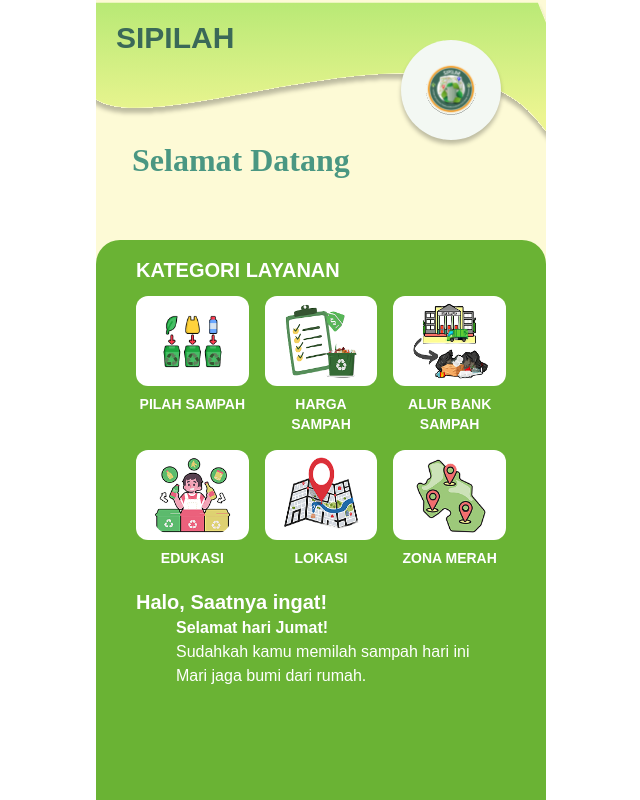
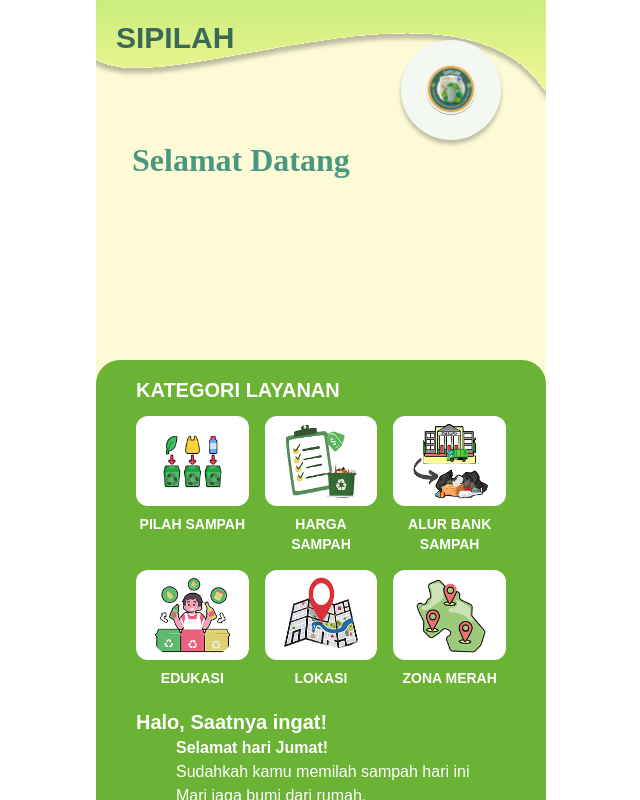
Before and after one commit to raihanrahman90/bank-sampah, a Next.js app: page /home in a window 1280 px wide. Shown: the whole page, without its empty margins (319-959 px from the left). Built offline with nearby package versions, Linux system fonts and the light colour scheme.

Commit message:
fix header

```diff
--- a/src/app/component/header.tsx
+++ b/src/app/component/header.tsx
@@ -6,15 +6,7 @@ type HeaderProps = {
 
 const Header = ({ title, image }: HeaderProps) => {
   return (
-    <div className="relative w-full h-[15vh] mb-[-40px] md:mb-0">
-      <Image
-        src="/images/header-background.svg"
-        alt="Header background"
-        height={100}
-        width={100}
-        className="z-0 h-[240px] mt-[-20px] w-full absolute"
-        priority
-      />
+    <div className="relative w-full h-[15vh] mb-[-40px] md:mb-0 bg-[url('/images/header-background.svg')] bg-cover bg-center">
       <div className="max-w-[550px] relative mx-auto">
         <div className="w-[80%] absolute top-5 left-5 z-10 ">
           <h1
@@ -24,8 +16,8 @@ const Header = ({ title, image }: HeaderProps) => {
         </div>
 
         {image && image.trim() !== "" && (
-          <div className="aspect-square h-25 rounded-full overflow-hidden bg-custom-background md:right-[10%] right-10 top-10 absolute shadow-[0px_4px_4px_0px_#00000040] p-5">
-            <img src={image} alt="gambar halaman" className="h-[60px]" />
+          <div className="aspect-square sm:h-25 h-15 rounded-full overflow-hidden bg-custom-background md:right-[10%] sm:right-10 sm:top-10 right-5 top-5 absolute shadow-[0px_4px_4px_0px_#00000040] sm:p-5">
+            <img src={image} alt="gambar halaman" className="h-full" />
           </div>
         )}
       </div>
--- a/src/app/component/template.tsx
+++ b/src/app/component/template.tsx
@@ -9,7 +9,7 @@ interface PageTemplateProps {
 
 export default function PageTemplate({ title, image, children }: PageTemplateProps) {
   return (
-    <div className="h-[100vh] bg-custom-primary max-w-[450px] mx-auto overflow-hidden">
+    <div className="h-[100vh] bg-custom-primary max-w-[450px] mx-auto overflow-hidden bg-cover bg-center">
       <Header title={title} image={image} />
       <div
         className="flex flex-col items-start justify-start w-full
--- a/src/app/home/page.tsx
+++ b/src/app/home/page.tsx
@@ -54,10 +54,9 @@ export default function Home() {
       </div>
       <div
         className="flex flex-col items-start justify-start
-             sm:items-center h-[70vh] w-full absolute
-             top-1/2 left-1/2 -translate-x-1/2 -translate-y-1/2
+             sm:items-center sm:h-[70vh] h-[80vh] w-full
              rounded-t-3xl shadow-xl p-4 bg-custom-secondary text-white
-             px-10"
+             px-10 absolute left-0 bottom-0"
       >
         <div className="w-fit mx-auto">
           <h1 className="text-xl font-bold text-background mb-3">KATEGORI LAYANAN</h1>
```
